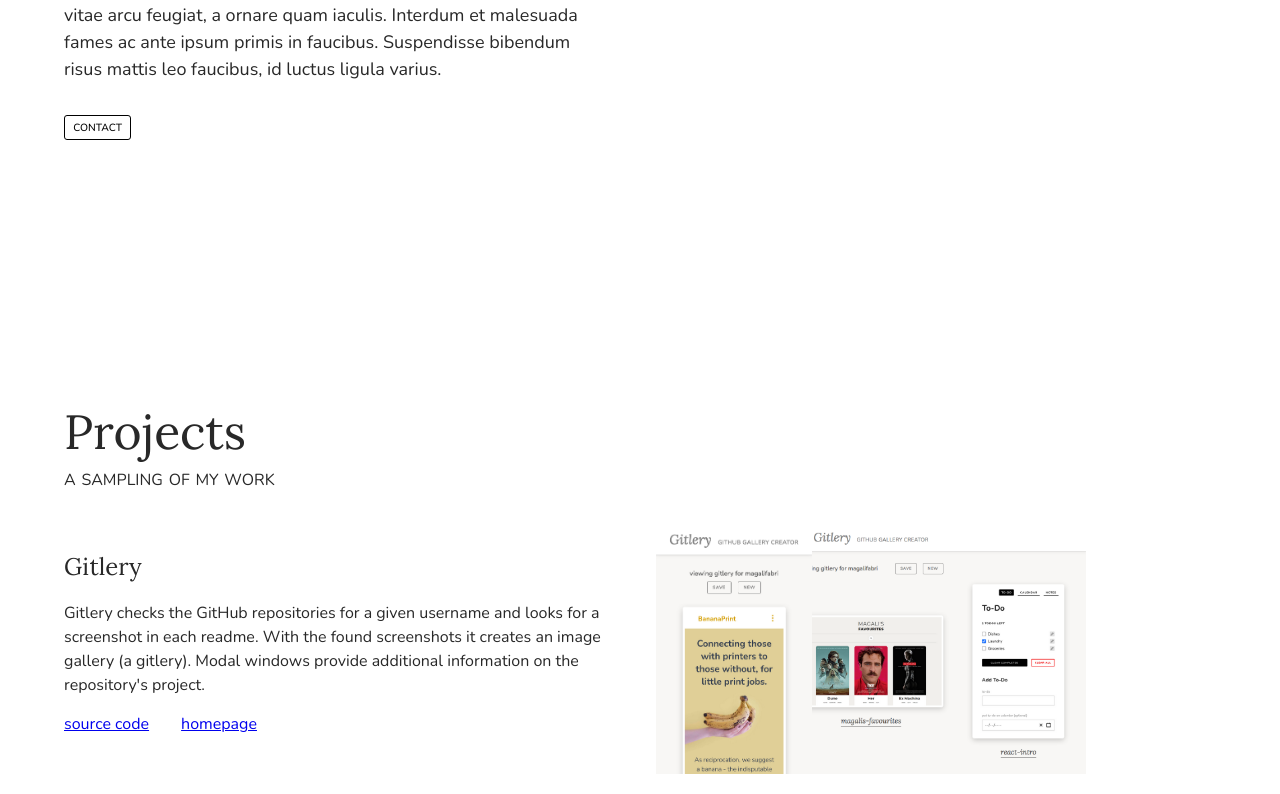
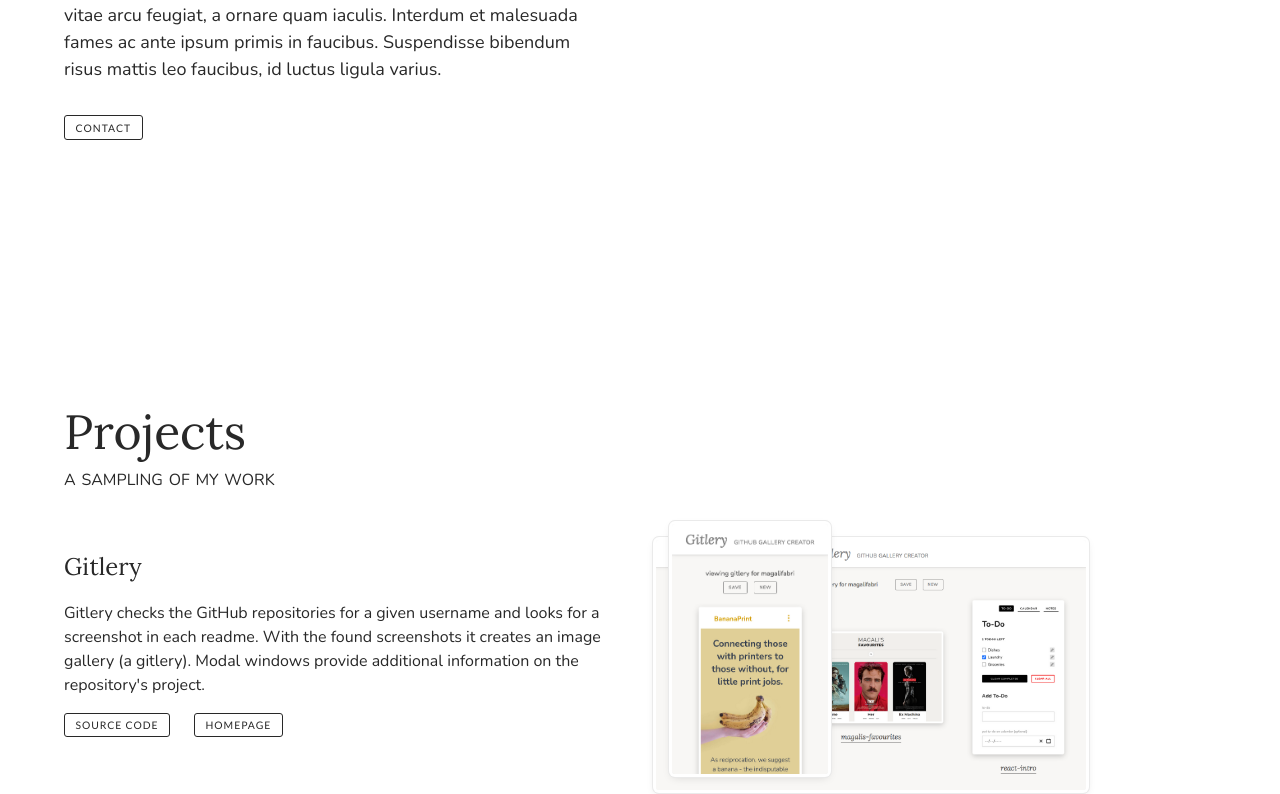
Before and after one commit to magalifabri/portfolio, a React (Create React App) app: page / in a window 1280 px wide. Shown: the part 428-1222 px from the top of the page. Built offline with nearby package versions, Linux system fonts and the light colour scheme.

Commit message:
Tweak .btn style and project cards spacing and screenshot styling

```diff
--- a/src/components/Projects.js
+++ b/src/components/Projects.js
@@ -26,13 +26,17 @@ const Projects = () => {
                             </p>
 
                             <div className="project-card__screenshots-container">
+                                {project.desktopScreenshot &&
                                     <img className="project-card__screenshot project-card__screenshot--desktop"
                                          src={project.desktopScreenshot} alt=""
                                     />
+                                }
 
+                                {project.mobileScreenshot &&
                                     <img className="project-card__screenshot project-card__screenshot--mobile"
                                          src={project.mobileScreenshot} alt=""
                                     />
+                                }
                             </div>
 
                             <p className="project-card__description">
@@ -40,11 +44,11 @@ const Projects = () => {
                             </p>
 
                             <div className="project-card__links-container">
-                                <a className="project-card__link" href={project.github}>
+                                <a className="project-card__link btn" href={project.github}>
                                     source code
                                 </a>
 
-                                <a className="project-card__link" href={project.homepage}>
+                                <a className="project-card__link btn" href={project.homepage}>
                                     homepage
                                 </a>
                             </div>
--- a/src/styles/Projects.scss
+++ b/src/styles/Projects.scss
@@ -8,7 +8,7 @@
     &__cards-container {
         display: flex;
         flex-direction: column;
-        gap: 3rem;
+        gap: 4rem;
     }
 }
 
@@ -32,13 +32,21 @@
     &__screenshot {
         position: absolute;
 
+        border-radius: 3px;
+        box-shadow:
+                0 0 0 3px white,
+                0 0 0 4px #eaeaea,
+                0 3px 10px rgba(0, 0, 0, 0.15);
+
         &--desktop {
+            top: 1rem;
             max-width: 100%;
             height: auto;
             max-height: 250px;
         }
 
         &--mobile {
+            left: 1rem;
             width: auto;
             max-height: 100%;
         }
@@ -49,7 +57,7 @@
     &__links-container {
         display: flex;
         flex-direction: row;
-        gap: 2rem;
+        gap: 1.5rem;
     }
 }
 
--- a/src/styles/general.scss
+++ b/src/styles/general.scss
@@ -6,6 +6,9 @@ font-family: 'Lora', serif;
 font-family: 'Noto Serif', serif;
 font-family: 'Nunito', sans-serif;
 */
+
+
+$black: #282828;
 
 
 * {
@@ -20,7 +23,7 @@ body {
     padding: 5vh 5vw;
 
     font-family: 'Nunito', sans-serif;
-    color: #282828;
+    color: $black;
 }
 
 p {
@@ -31,14 +34,17 @@ p {
 // STYLE MODULES
 
 .btn {
+    padding: .5em 1em;
+
+    border: 1px solid $black;
+    border-radius: 3px;
+    font-family: 'Lato', sans-serif;
+
     text-transform: uppercase;
-    border: 1px solid black;
-    color: black;
-    font-weight: 500;
-    border-radius: 3px;
-    padding: .4em .8em;
+    color: $black;
     font-size: .65rem;
     text-decoration: none;
+    letter-spacing: 1px;
 }
 
 .heading {
```
Lines whose indentation alone changed are shown as unchanged.
